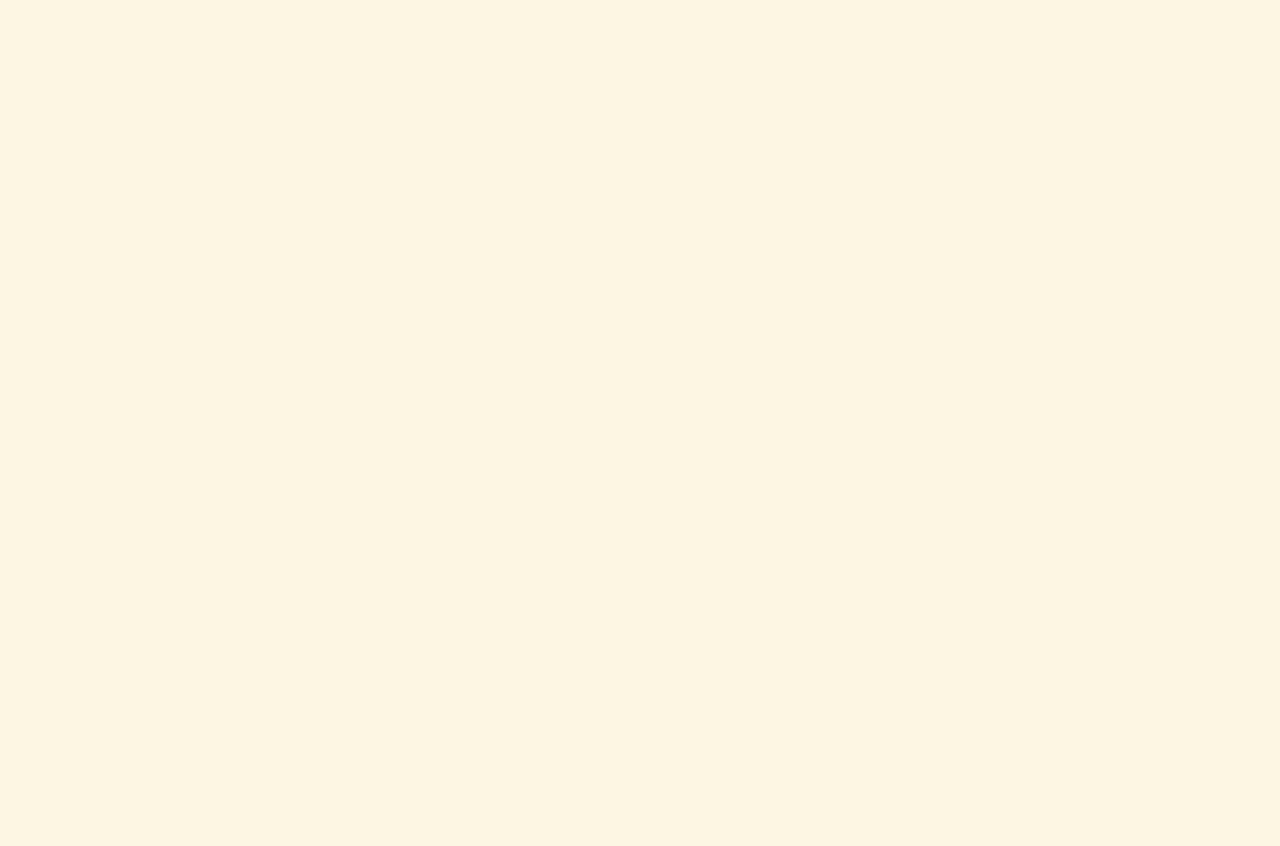
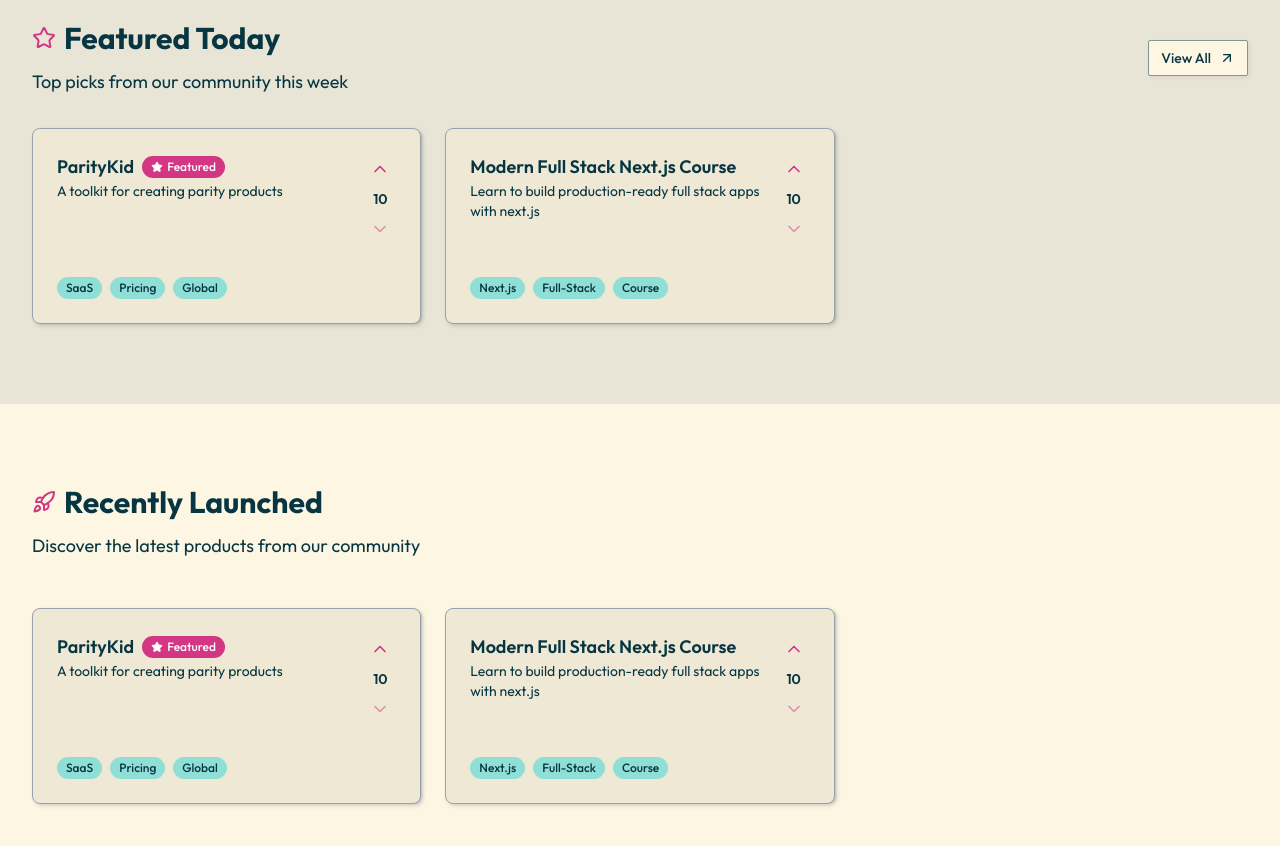
Before and after one commit to kachamachkov/ibuiltthis, a Next.js app: page / in a window 1280 px wide. Shown: the part 800-1646 px from the top of the page. Before the commit the page ends 800 px from the top, so only its background shows below. Built offline with nearby package versions, Linux system fonts and the light colour scheme.

Commit message:
add recently launched products component and render static array of products

```diff
--- a/app/page.tsx
+++ b/app/page.tsx
@@ -1,9 +1,15 @@
+import FeaturedProducts from "@/components/landing-page/featured-products";
 import HeroSection from "@/components/landing-page/hero-section";
+import RecentlyLaunchedProducs from "@/components/landing-page/recently-launched-products";
 
 export default function Home() {
   return (
     <div>
       <HeroSection />
+
+      <FeaturedProducts />
+
+      <RecentlyLaunchedProducs />
     </div>
   );
 }
--- /dev/null
+++ b/components/landing-page/recently-launched-products.tsx
@@ -0,0 +1,49 @@
+import { CalendarIcon, RocketIcon } from "lucide-react";
+import SectionHeader from "../common/section-header";
+import ProductCard from "../products/product-card";
+import EmptyState from "../common/empty-state";
+
+const recentlyLaunchedProducts = [
+  {
+    id: 1,
+    name: "ParityKid",
+    description: "A toolkit for creating parity products",
+    tags: ["SaaS", "Pricing", "Global"],
+    votes: 615,
+    isFeatured: true,
+  },
+  {
+    id: 2,
+    name: "Modern Full Stack Next.js Course",
+    description: "Learn to build production-ready full stack apps with next.js",
+    tags: ["Next.js", "Full-Stack", "Course"],
+    votes: 124,
+    isFeatured: false,
+  },
+];
+
+export default function RecentlyLaunchedProducs() {
+  return (
+    <section className="py-20">
+      <div className="wrapper space-y-12">
+        <SectionHeader
+          title="Recently Launched"
+          icon={RocketIcon}
+          description="Discover the latest products from our community"
+        />
+        {recentlyLaunchedProducts.length > 0 ? (
+          <div className="grid-wrapper">
+            {recentlyLaunchedProducts.map((product) => (
+              <ProductCard key={product.id} product={product} />
+            ))}
+          </div>
+        ) : (
+          <EmptyState
+            message="No products launched in the last week. Check back soon for new launches."
+            icon={CalendarIcon}
+          />
+        )}
+      </div>
+    </section>
+  );
+}
```
